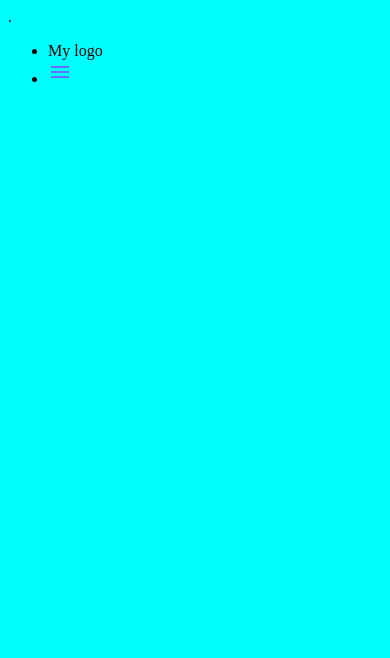
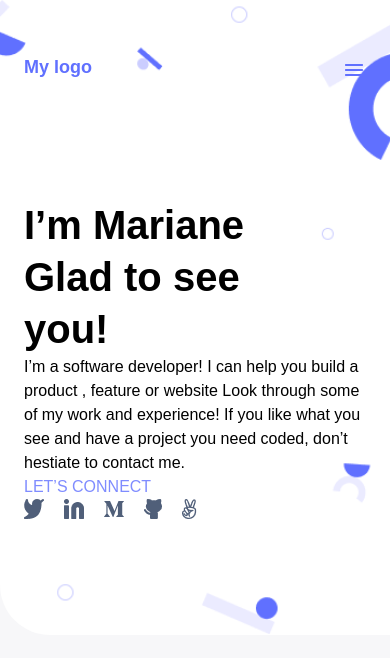
Before and after one commit to erickhansx/portfolio-white, a plain HTML site: page index.html in a window 390 px wide. Drawn offline with Linux system fonts and the light colour scheme.

Commit message:
Add mobile skeleton, styles, README file, CSS reset file

```diff
--- a/index.html
+++ b/index.html
@@ -4,7 +4,7 @@
     <meta charset="UTF-8" />
     <meta http-equiv="X-UA-Compatible" content="IE=edge" />
     <meta name="viewport" content="width=device-width, initial-scale=1.0" />
-    .
+    <link rel="stylesheet" href="/resources/css/reset.css" />
     <link rel="stylesheet" href="/resources/css/style.css" />
     <title>Portfolio</title>
   </head>
@@ -22,7 +22,53 @@
               />
             </li>
           </ul>
+          <ul class="nav-desktop-list">
+            <li>Portfolio</li>
+            <li>About</li>
+            <li>Contact</li>
+          </ul>
         </nav>
+      </section>
+      <section class="container-intro">
+        <div class="introduction">
+          <h1 class="mobile-h1">
+            I’m Mariane <br />
+            Glad to see <br />
+            you!
+          </h1>
+          <h1 class="desktop-h1">
+            I’m Alexandra Glad <br />
+            to see you!
+          </h1>
+          <p>
+            I’m a software developer! I can help you build a product , feature
+            or website Look through some of my work and experience! If you like
+            what you see and have a project you need coded, don’t hestiate to
+            contact me.
+          </p>
+          <span class="connect">LET’S CONNECT</span>
+          <div class="social">
+            <ul>
+              <li>
+                <img src="/resources/img/twitter.png" alt="twitter icon" />
+              </li>
+              <li>
+                <img src="/resources/img/linkedin.png" alt="linkedin icon" />
+              </li>
+              <li>
+                <img
+                  class="medium"
+                  src="/resources/img/medium.svg"
+                  alt="medium icon"
+                />
+              </li>
+              <li><img src="/resources/img/github.png" alt="github icon" /></li>
+              <li>
+                <img src="/resources/img/angelist.png" alt="angelist icon" />
+              </li>
+            </ul>
+          </div>
+        </div>
       </section>
     </header>
   </body>
--- a/resources/css/style.css
+++ b/resources/css/style.css
@@ -1,3 +1,107 @@
 html {
-  background-color: aqua;
+  font-size: 62.5%;
 }
+
+li {
+  list-style: none;
+}
+
+body {
+  background-color: #f7f7f9;
+  font-family: Poppins, sans-serif;
+  box-sizing: border-box;
+}
+
+/* MAIN PAGE */
+
+header {
+  background-image: url(/resources/img/headerbg.png);
+  background-repeat: no-repeat;
+  background-size: cover;
+  display: flex;
+  flex-direction: column;
+  background-color: #fff;
+  border-radius: 0 0 0 5rem;
+}
+
+.nav-list {
+  display: flex;
+  justify-content: space-between;
+  font-size: 1.8rem;
+  font-weight: 700;
+  color: #6070ff;
+  margin-top: 5.8rem;
+  margin-left: 2.4rem;
+  margin-right: 2.4rem;
+}
+
+@media (min-width: 768px) {
+  .nav-list img {
+    display: none;
+  }
+}
+
+.nav-desktop-list {
+  display: none;
+}
+
+@media (min-width: 768px) {
+  .top-nav {
+    margin-top: 2.5rem;
+    margin-left: 15.5rem;
+    margin-right: 15.4rem;
+    display: flex;
+    justify-content: space-between;
+    align-items: baseline;
+  }
+
+  .nav-list {
+    display: inline-flex;
+  }
+
+  .nav-desktop-list {
+    display: inline-flex;
+    gap: 3.2rem;
+    font-weight: 500;
+    font-size: 1.5rem;
+    line-height: 2rem;
+    color: #344563;
+  }
+}
+
+.mobile-h1 {
+  font-size: 4rem;
+  font-weight: 700;
+  line-height: 5.2rem;
+}
+
+.desktop-h1 {
+  display: none;
+}
+
+.container-intro {
+  margin: 11.4rem 2.4rem;
+}
+
+.container-intro p {
+  font-size: 1.6rem;
+  line-height: 2.4rem;
+  font-weight: 400;
+}
+
+.connect {
+  margin: 1.2rem 0;
+  color: #7f8cff;
+  font-size: 1.6rem;
+  line-height: 2.4rem;
+  font-weight: 500;
+}
+
+.social ul {
+  display: flex;
+  gap: 2rem;
+}
+
+.medium {
+  padding-top: 0.2rem;
+}
```
Also changed, not shown: resources/img/medium.svg (added).
